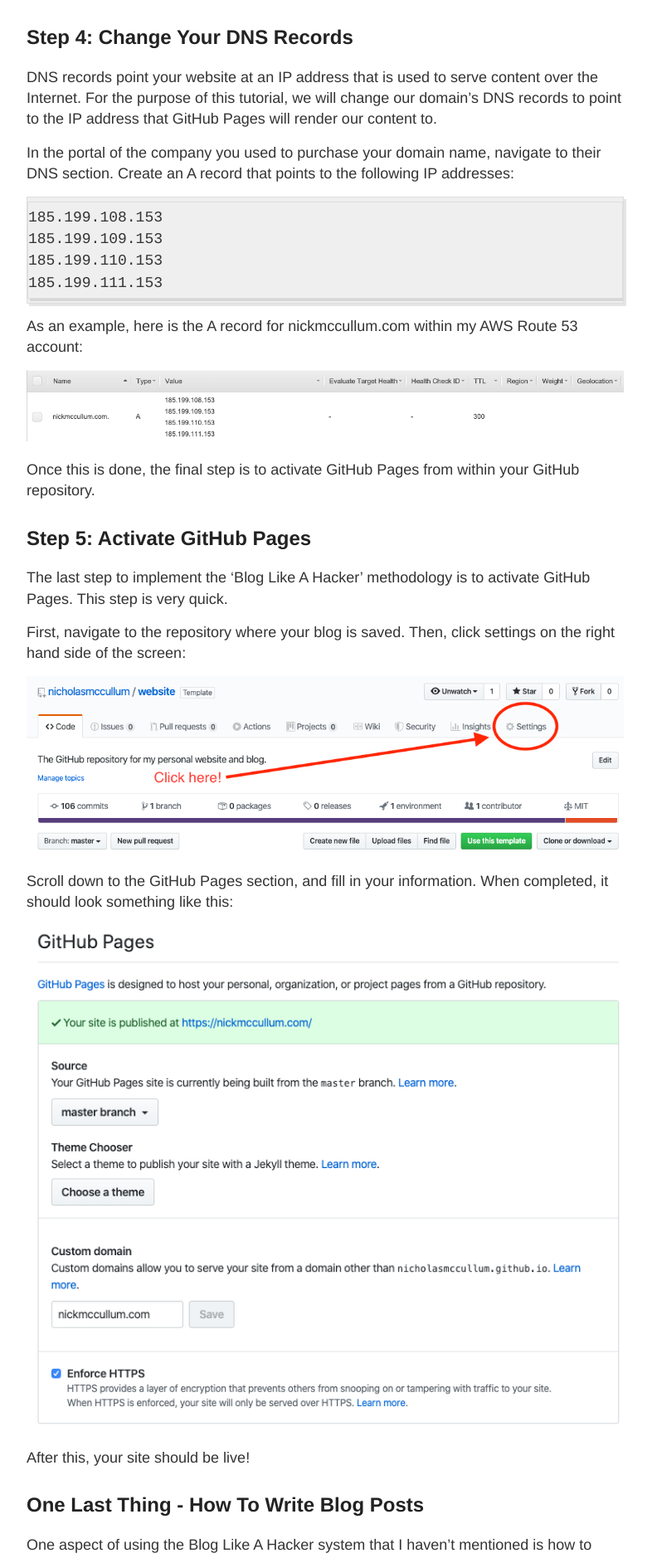
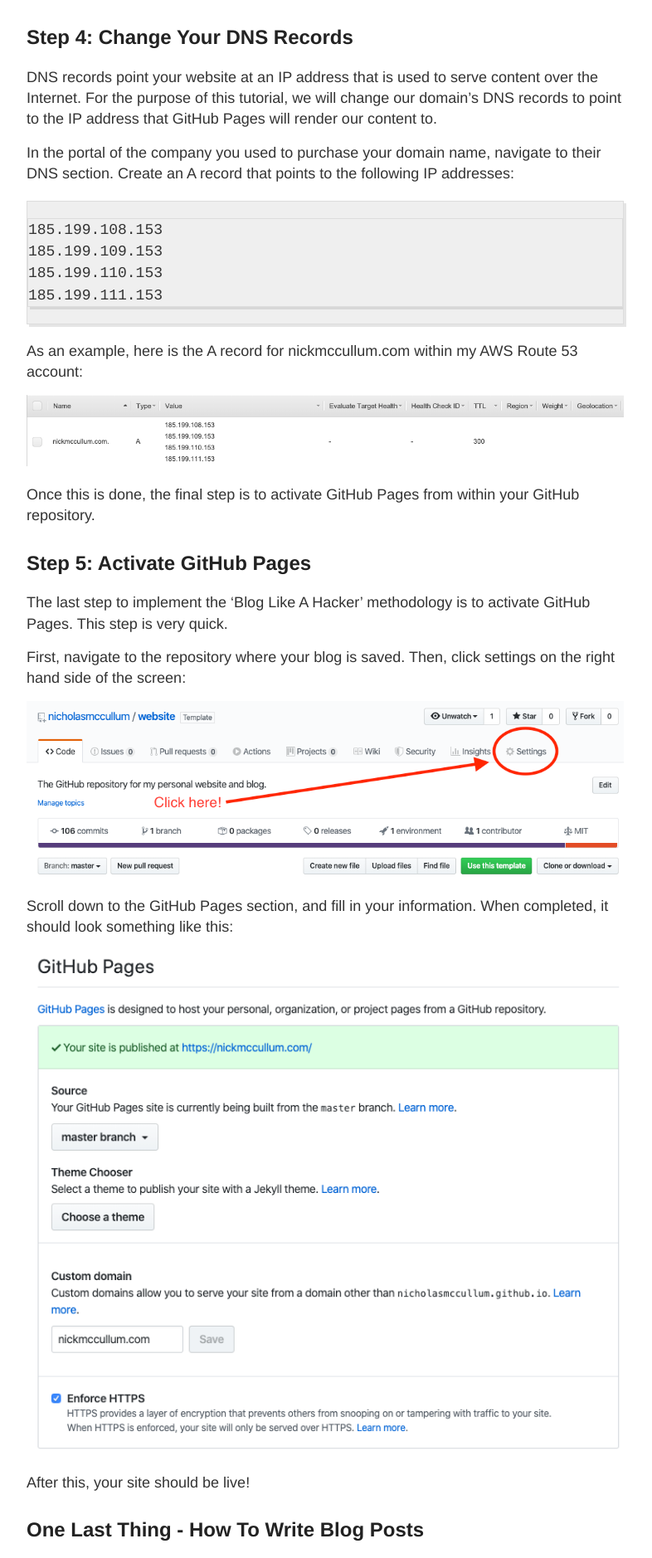
Before and after one commit to rosyberti/website, a Jekyll site: the page built from _posts/2020-03-19-blog-like-a-hacker.md, in a window 1280 px wide. Shown: the part 3462-5340 px from the top of the page at 83% size, without its empty margins (248-1034 px from the left). Built offline with Jekyll 4.4.1, drawn with Linux system fonts in a browser that asks for light colours.

Commit message:
deleted padding, uncommented margin

```diff
--- a/_sass/_highlights.scss
+++ b/_sass/_highlights.scss
@@ -1,12 +1,12 @@
 
 .highlight {
   background-color: #efefef;
-  padding: 5px 0px 5px 0px;
   /*padding: 7px 7px 7px 10px;*/
   border: 1px solid #ddd;
   -moz-box-shadow: 3px 3px rgba(0,0,0,0.1);
   -webkit-box-shadow: 3px 3px rgba(0,0,0,0.1);
   box-shadow: 3px 3px rgba(0,0,0,0.1);
+  margin: 20px 0 20px 0;
   /*margin: 20px 0 20px 0;*/
   overflow: scroll;
 }
```
